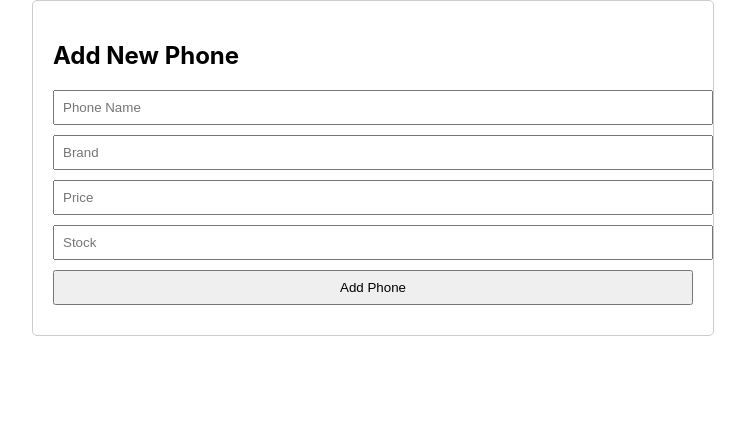
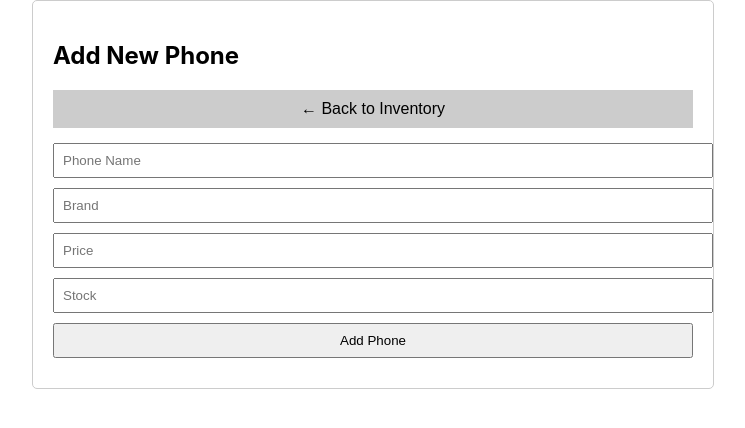
Before and after one commit to elvla2/newbackup, a React (Create React App) app in the folder phone-inventory-frontend/: page /add in a window 1280 px wide. Shown: the top 428 px of the page, without its empty margins (267-1012 px from the left). Built offline with nearby package versions, Linux system fonts and the light colour scheme.

Commit message:
Version 8

```diff
--- a/phone-inventory-frontend/src/pages/AddProduct.js
+++ b/phone-inventory-frontend/src/pages/AddProduct.js
@@ -14,12 +14,18 @@ const AddProduct = () => {
   const handleSubmit = async (e) => {
     e.preventDefault();
     await addPhone(formData);
-    navigate('/');
+    navigate('/'); // Redirect to inventory list after adding
   };
 
   return (
     <div className="container">
       <h2>Add New Phone</h2>
+
+      {/* Back to Inventory Button */}
+      <button className="back-button" onClick={() => navigate('/')}>
+        ← Back to Inventory
+      </button>
+
       <form onSubmit={handleSubmit}>
         <input type="text" name="name" placeholder="Phone Name" onChange={handleChange} required />
         <input type="text" name="brand" placeholder="Brand" onChange={handleChange} required />
--- a/phone-inventory-frontend/src/styles/form.css
+++ b/phone-inventory-frontend/src/styles/form.css
@@ -12,3 +12,16 @@
     margin-bottom: 10px;
     padding: 8px;
   }
+
+  .back-button {
+    background-color: #ccc;
+    border: none;
+    padding: 10px 15px;
+    margin-bottom: 15px;
+    cursor: pointer;
+    font-size: 16px;
+  }
+
+  .back-button:hover {
+    background-color: #bbb;
+  }
```
